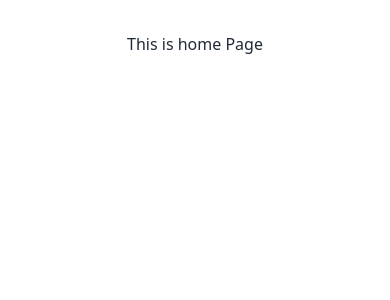
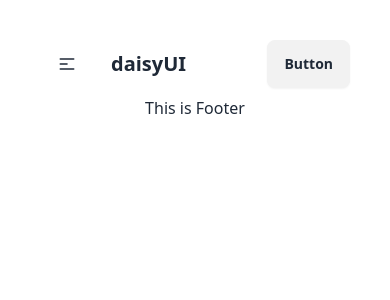
Before and after one commit to Anamul-Hoque37/aaraf-sports-1, a React (Vite) app: page / in a window 390 px wide. Shown: the top 300 px of the page. Built offline with nearby package versions, Linux system fonts and the light colour scheme.

Commit message:
added All Sport Equipment

```diff
--- /dev/null
+++ b/src/Components/ErrorPage.jsx
@@ -0,0 +1,11 @@
+import React from 'react';
+
+const ErrorPage = () => {
+    return (
+        <div>
+            <h1>This is Error Page.</h1>
+        </div>
+    );
+};
+
+export default ErrorPage;
--- /dev/null
+++ b/src/Components/Footer.jsx
@@ -0,0 +1,11 @@
+import React from 'react';
+
+const Footer = () => {
+    return (
+        <div>
+            <h1>This is Footer</h1>
+        </div>
+    );
+};
+
+export default Footer;
--- a/src/Components/Home.jsx
+++ b/src/Components/Home.jsx
@@ -1,9 +1,15 @@
 import React from 'react';
+import Footer from './Footer';
+import Navbar from './Navbar';
+import { Outlet } from 'react-router-dom';
+
 
 const Home = () => {
     return (
         <div>
-            <h1>This is home Page</h1>
+            <Navbar></Navbar>
+            <Outlet></Outlet>
+            <Footer></Footer>
         </div>
     );
 };
--- /dev/null
+++ b/src/Components/Navbar.jsx
@@ -0,0 +1,56 @@
+import React from 'react';
+import { NavLink } from 'react-router-dom';
+
+const Navbar = () => {
+
+    const Links = <>
+    <li><NavLink to="/" >Home</NavLink></li>
+    <li><NavLink to="/add">Add Equipment</NavLink></li>
+    <li><NavLink to="/sports">All Sport Equipment</NavLink></li>
+    <li><NavLink to="/Contact">Contact Us</NavLink></li>
+    </>
+    return (
+        <div>
+            <div className="navbar bg-base-100">
+                <div className="navbar-start">
+                    <div className="dropdown">
+                        <div tabIndex={0} role="button" className="btn btn-ghost lg:hidden">
+                            <svg
+                                xmlns="http://www.w3.org/2000/svg"
+                                className="h-5 w-5"
+                                fill="none"
+                                viewBox="0 0 24 24"
+                                stroke="currentColor">
+                                <path
+                                    strokeLinecap="round"
+                                    strokeLinejoin="round"
+                                    strokeWidth="2"
+                                    d="M4 6h16M4 12h8m-8 6h16" />
+                            </svg>
+                        </div>
+                        <ul
+                            tabIndex={0}
+                            className="menu menu-sm dropdown-content bg-base-100 rounded-box z-[1] mt-3 w-52 p-2 shadow">
+                            {
+                                Links
+                            }
+                        </ul>
+                    </div>
+                    <a className="btn btn-ghost text-xl">daisyUI</a>
+                </div>
+                <div className="navbar-center hidden lg:flex">
+                    <ul className="menu menu-horizontal px-1">
+                        {
+                            Links
+                        }
+                    </ul>
+                </div>
+                <div className="navbar-end">
+                    <a className="btn">Button</a>
+                </div>
+            </div>
+        </div>
+    );
+};
+
+export default Navbar;
--- /dev/null
+++ b/src/Components/SportEquipment.jsx
@@ -0,0 +1,32 @@
+import React from 'react';
+import { useLoaderData } from 'react-router-dom';
+
+const SportEquipment = () => {
+    const sports = useLoaderData();
+
+    return (
+        <div className='w-11/12 mx-auto'>
+            <h1 className="text-2xl font-bold mb-4">All Sports Equipment Table: {sports.length}</h1>
+            <table className="min-w-full border-collapse border border-gray-200 shadow-md">
+                <thead>
+                    <tr className="bg-gray-100">
+                        <th className="border border-gray-200 px-4 py-2 text-left font-medium text-gray-700">Name</th>
+                        <th className="border border-gray-200 px-4 py-2 text-left font-medium text-gray-700">Category</th>
+                        <th className="border border-gray-200 px-4 py-2 text-left font-medium text-gray-700">Price</th>
+                    </tr>
+                </thead>
+                <tbody>
+                    {sports.map((item) => (
+                        <tr key={item._id}>
+                            <td className="border border-gray-200 px-4 py-2">{item.itemName}</td>
+                            <td className="border border-gray-200 px-4 py-2">{item.categoryName}</td>
+                            <td className="border border-gray-200 px-4 py-2">{item.price}</td>
+                        </tr>
+                    ))}
+                </tbody>
+            </table>
+        </div>
+    );
+};
+
+export default SportEquipment;
--- a/src/main.jsx
+++ b/src/main.jsx
@@ -10,12 +10,15 @@
 import Home from './Components/Home.jsx';
 import AddEquipment from './Components/addEquipment.jsx';
 import Product from './Components/Product.jsx';
+import ErrorPage from './Components/ErrorPage.jsx';
+import SportEquipment from './Components/SportEquipment.jsx';
 
 const router = createBrowserRouter([
   {
     path: "/",
     element: <Home></Home>,
-  },
+    errorElement: <ErrorPage></ErrorPage>,
+    children:[
       {
         path: "/add",
         element: <AddEquipment></AddEquipment>,
@@ -24,7 +27,14 @@
         path: "/product",
         element: <Product></Product>,
         loader: () => fetch('http://localhost:3000/add')
+      },
+      {
+        path: "/sports",
+        element: <SportEquipment></SportEquipment>,
+        loader: () => fetch('http://localhost:3000/add')
       }
+    ]
+  },
 ]);
 
 createRoot(document.getElementById('root')).render(
```
Lines whose indentation alone changed are shown as unchanged.
